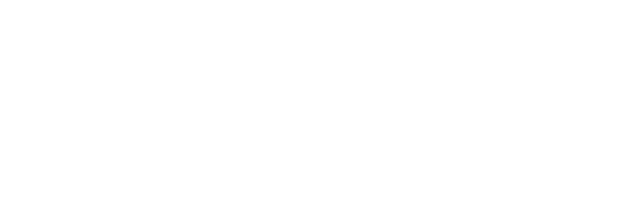
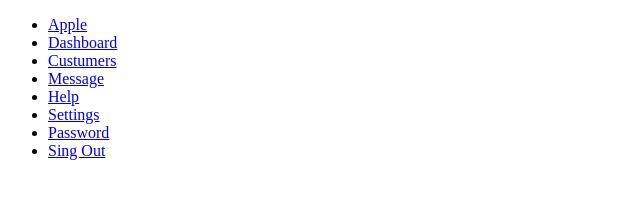
Before and after one commit to Kausinho/Dashboard-Admin, a plain HTML site: page index.html in a window 1280 px wide. Shown: the whole page, without its empty margins (0-640 px from the left). Drawn offline with Linux system fonts and the light colour scheme.

Commit message:
Estruturacda nav-bar
Criada a estrutura da nav-bar do dashboard

```diff
--- a/index.html
+++ b/index.html
@@ -11,6 +11,63 @@
 
     <div class="container">
         <div class="navigation">
+            <ul>
+                <li>
+                    <a href="#">
+                        <span class="icon"><ion-icon name="logo-apple"></ion-icon></span>
+                        <span class="title">Apple</span>
+                    </a>
+                </li>
+
+                <li>
+                    <a href="#">
+                        <span class="icon"><ion-icon name="home-outline"></ion-icon></span>
+                        <span class="title">Dashboard</span>
+                    </a>
+                </li>
+
+                <li>
+                    <a href="#">
+                        <span class="icon"><ion-icon name="person-outline"></ion-icon></span>
+                        <span class="title">Custumers</span>
+                    </a>
+                </li>
+
+                <li>
+                    <a href="#">
+                        <span class="icon"><ion-icon name="chatbubble-outline"></ion-icon></span>
+                        <span class="title">Message</span>
+                    </a>
+                </li>
+
+                <li>
+                    <a href="#">
+                        <span class="icon"><ion-icon name="help-outline"></ion-icon></span>
+                        <span class="title">Help</span>
+                    </a>
+                </li>
+
+                <li>
+                    <a href="#">
+                        <span class="icon"><ion-icon name="settings-outline"></ion-icon></span>
+                        <span class="title">Settings</span>
+                    </a>
+                </li>
+
+                <li>
+                    <a href="#">
+                        <span class="icon"><ion-icon name="lock-closed-outline"></ion-icon></span>
+                        <span class="title">Password</span>
+                    </a>
+                </li>
+
+                <li>
+                    <a href="#">
+                        <span class="icon"><ion-icon name="log-out-outline"></ion-icon></span>
+                        <span class="title">Sing Out</span>
+                    </a>
+                </li>
+            </ul>
         </div><!--navigation-->
     </div><!--container-->
 </body>
```
